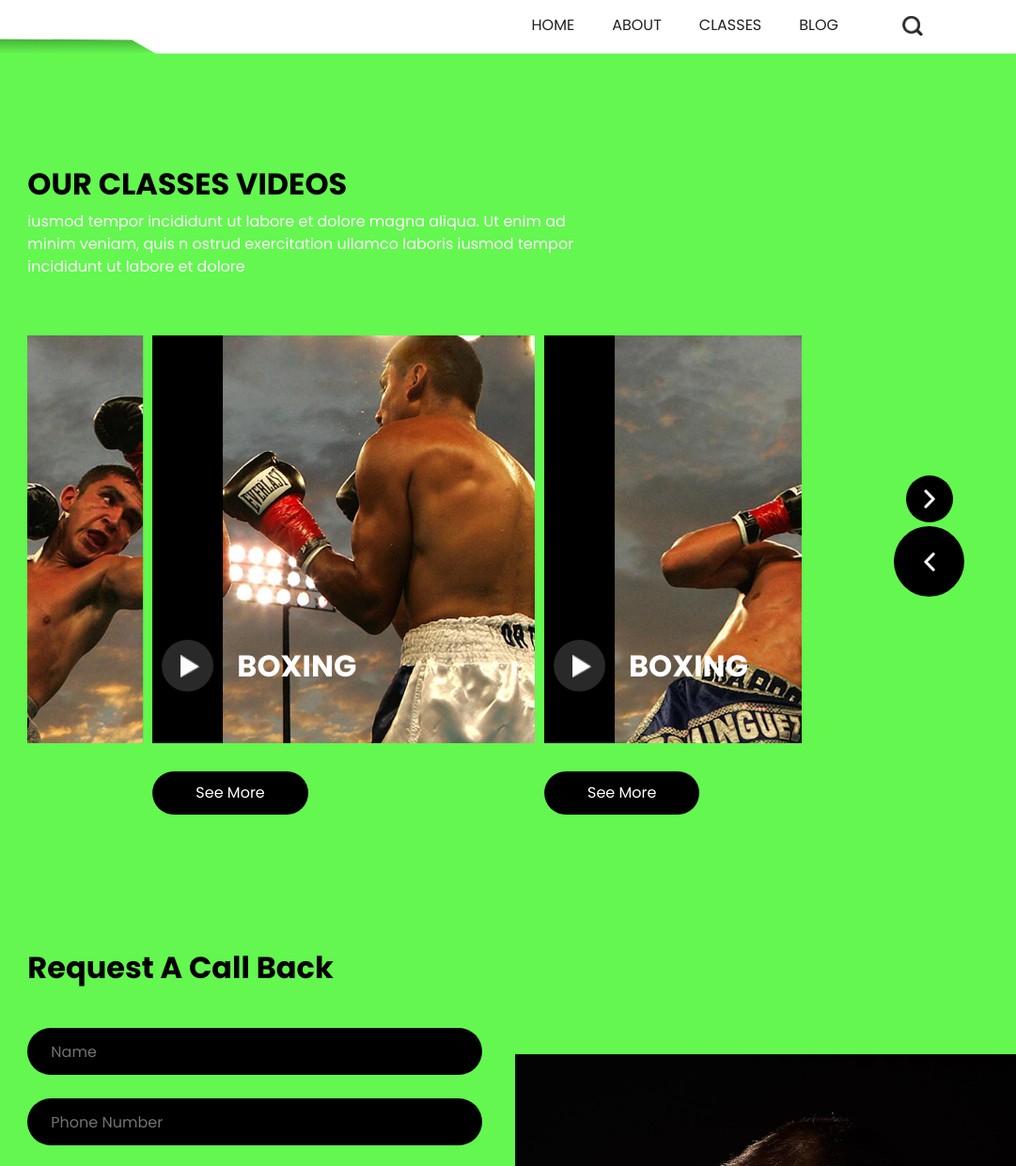
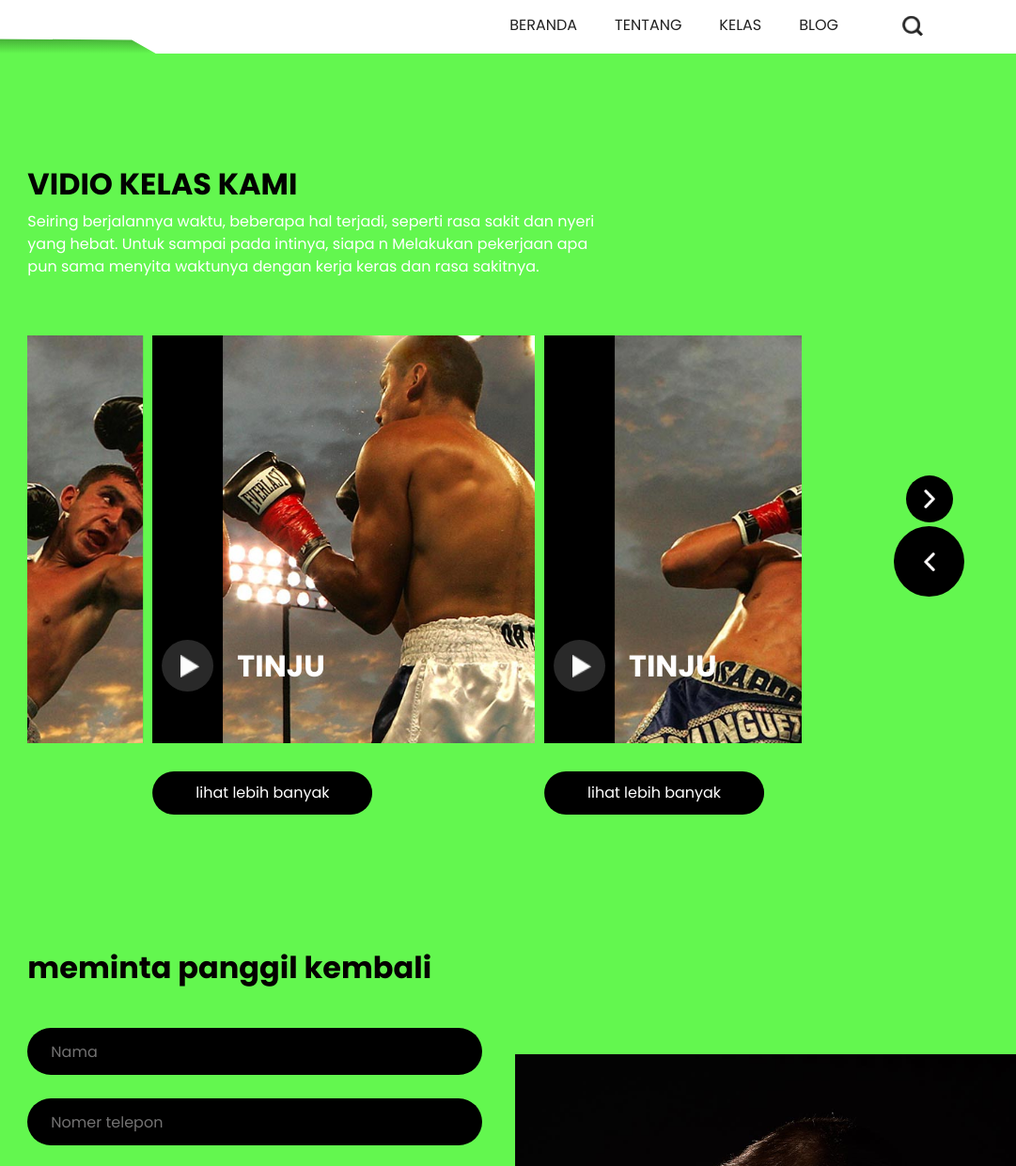
Before and after one commit to rahmanmm816/rhmnn, a plain HTML site: page class.html in a window 1280 px wide. Shown: the part 48-1289 px from the top of the page at 94% size, 199-1280 px from the left. Drawn offline with nearby package versions, Linux system fonts and the light colour scheme; some packages are replaced by stand-ins of ours; a web font is replaced by a local one.

Commit message:
Update class.html

```diff
--- a/class.html
+++ b/class.html
@@ -72,13 +72,13 @@
                   <div class="d-flex ml-auto flex-column flex-lg-row align-items-center">
                     <ul class="navbar-nav  ">
                       <li class="nav-item active">
-                        <a class="nav-link" href="index.html">Home <span class="sr-only">(current)</span></a>
+                        <a class="nav-link" href="index.html">Beranda <span class="sr-only">(current)</span></a>
                       </li>
                       <li class="nav-item">
-                        <a class="nav-link" href="about.html"> About </a>
+                        <a class="nav-link" href="about.html"> Tentang </a>
                       </li>
                       <li class="nav-item">
-                        <a class="nav-link" href="class.html"> Classes </a>
+                        <a class="nav-link" href="class.html"> Kelas </a>
                       </li>
                       <li class="nav-item">
                         <a class="nav-link" href="blog.html">Blog</a>
@@ -110,11 +110,11 @@
               <div class="col-lg-9 col-md-10">
                 <div class="heading_container">
                   <h2>
-                    Our Classes Videos
+                    Vidio Kelas Kami
                   </h2>
                   <p>
-                    iusmod tempor incididunt ut labore et dolore magna aliqua. Ut enim ad minim veniam, quis n
-                    ostrud exercitation ullamco laboris iusmod tempor incididunt ut labore et dolore
+                    Seiring berjalannya waktu, beberapa hal terjadi, seperti rasa sakit dan nyeri yang hebat. Untuk sampai pada intinya, siapa n
+ Melakukan pekerjaan apa pun sama menyita waktunya dengan kerja keras dan rasa sakitnya.
                   </p>
                 </div>
               </div>
@@ -130,13 +130,13 @@
                           <img src="images/play-icon.png" alt="">
                         </button>
                         <h2>
-                          Boxing
+                          Tinju
                         </h2>
                       </div>
                     </div>
                     <div class="btn-box">
                       <a href="">
-                        See More
+                        lihat lebih banyak
                       </a>
                     </div>
                   </div>
@@ -150,13 +150,13 @@
                           <img src="images/play-icon.png" alt="">
                         </button>
                         <h2>
-                          Boxing
+                          Tinju
                         </h2>
                       </div>
                     </div>
                     <div class="btn-box">
                       <a href="">
-                        See More
+                        lihat lebih banyak
                       </a>
                     </div>
                   </div>
@@ -170,13 +170,13 @@
                           <img src="images/play-icon.png" alt="">
                         </button>
                         <h2>
-                          Boxing
+                          Tinju
                         </h2>
                       </div>
                     </div>
                     <div class="btn-box">
                       <a href="">
-                        See More
+                        lihat lebih banyak
                       </a>
                     </div>
                   </div>
@@ -190,13 +190,13 @@
                           <img src="images/play-icon.png" alt="">
                         </button>
                         <h2>
-                          Boxing
+                          Tinju
                         </h2>
                       </div>
                     </div>
                     <div class="btn-box">
                       <a href="">
-                        See More
+                        lihat lebih banyak
                       </a>
                     </div>
                   </div>
@@ -224,14 +224,14 @@
 
               <section class="contact_section">
                 <h2>
-                  Request A Call Back
+                  meminta panggil kembali
                 </h2>
                 <form action="">
                   <div>
-                    <input type="text" placeholder="Name" />
+                    <input type="text" placeholder="Nama" />
                   </div>
                   <div>
-                    <input type="text" placeholder="Phone Number" />
+                    <input type="text" placeholder="Nomer telepon" />
                   </div>
                   <div>
                     <input type="email" placeholder="Email" />
@@ -275,8 +275,8 @@
                   </a>
                 </div>
                 <p>
-                  &copy; 2020 All Rights Reserved. Design by
-                  <a href="https://html.design/">Free Html Templates</a>
+                  &copy; Design by
+                  <a href="https://html.design/">Rahman M</a>
                 </p>
               </section>
               <!-- footer section -->
```
